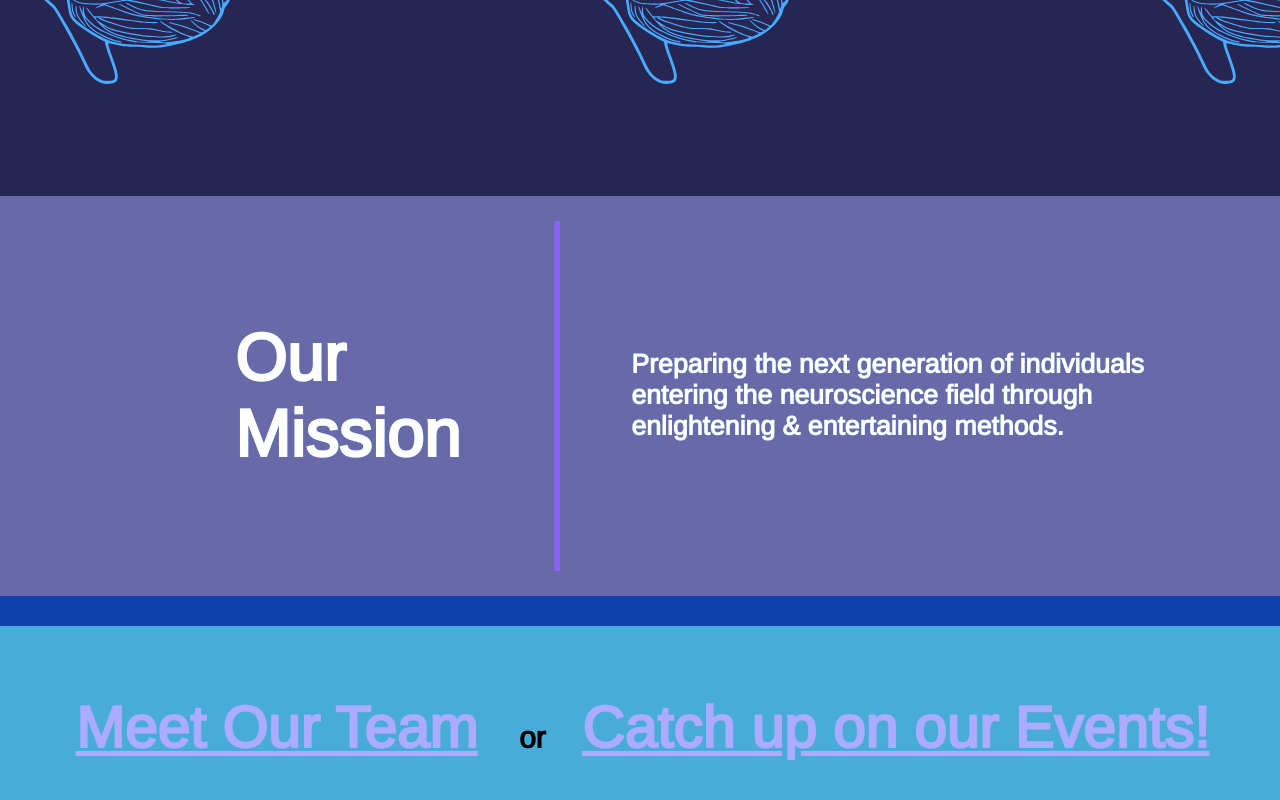
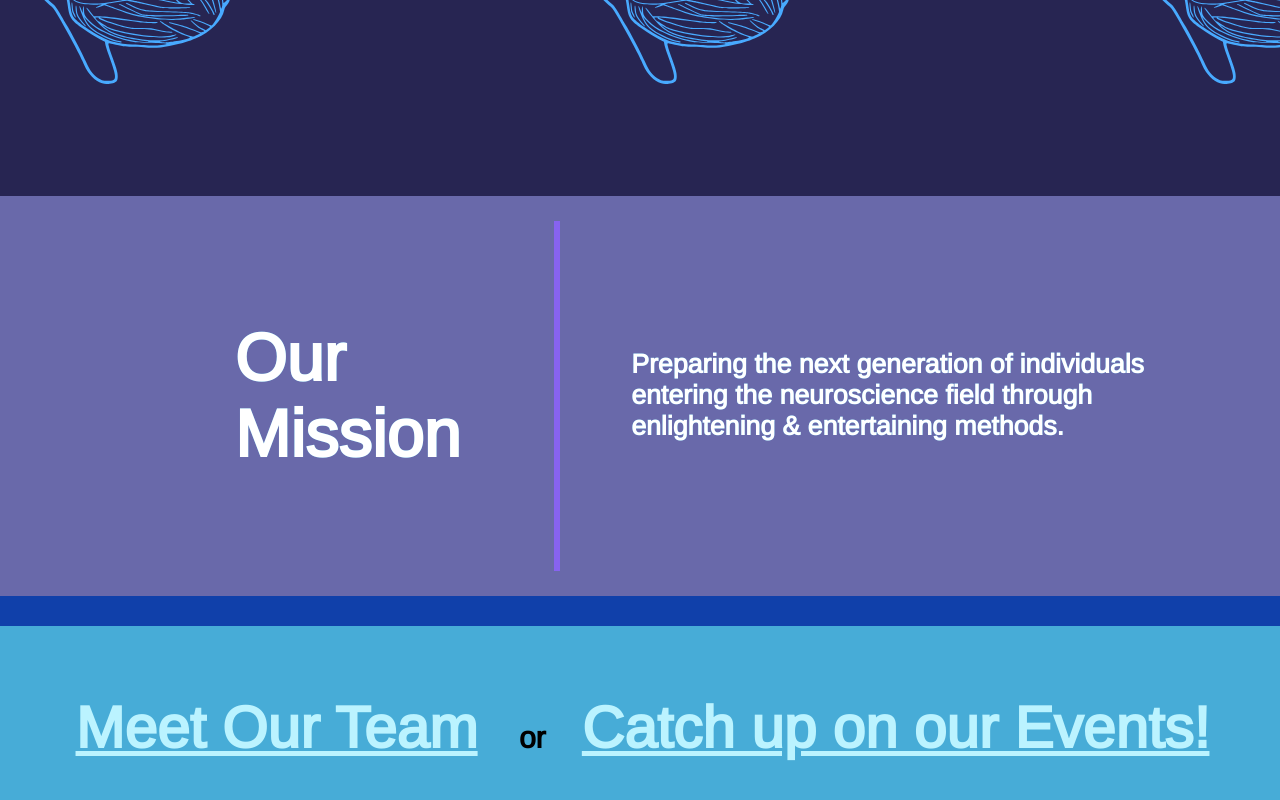
Before and after one commit to DullesNeuroNexus/DullesNeuroNexus.github.io, a plain HTML site: page index.html in a window 1280 px wide. Shown: the part 553-1353 px from the top of the page. Drawn offline with Linux system fonts and the light colour scheme.

Commit message:
Update style.css

```diff
--- a/style.css
+++ b/style.css
@@ -100,7 +100,7 @@ html {
 }
 
 .mclink:link {
-    color:#ababff;
+    color:#bbf3ff;
 }
 
 .mclink:visited {
@@ -108,7 +108,7 @@ html {
 }
 
 .mclink:hover {
-    color:#000;
+    color:#530b63;
 }
 @keyframes title-anim {
 	0% {
```
